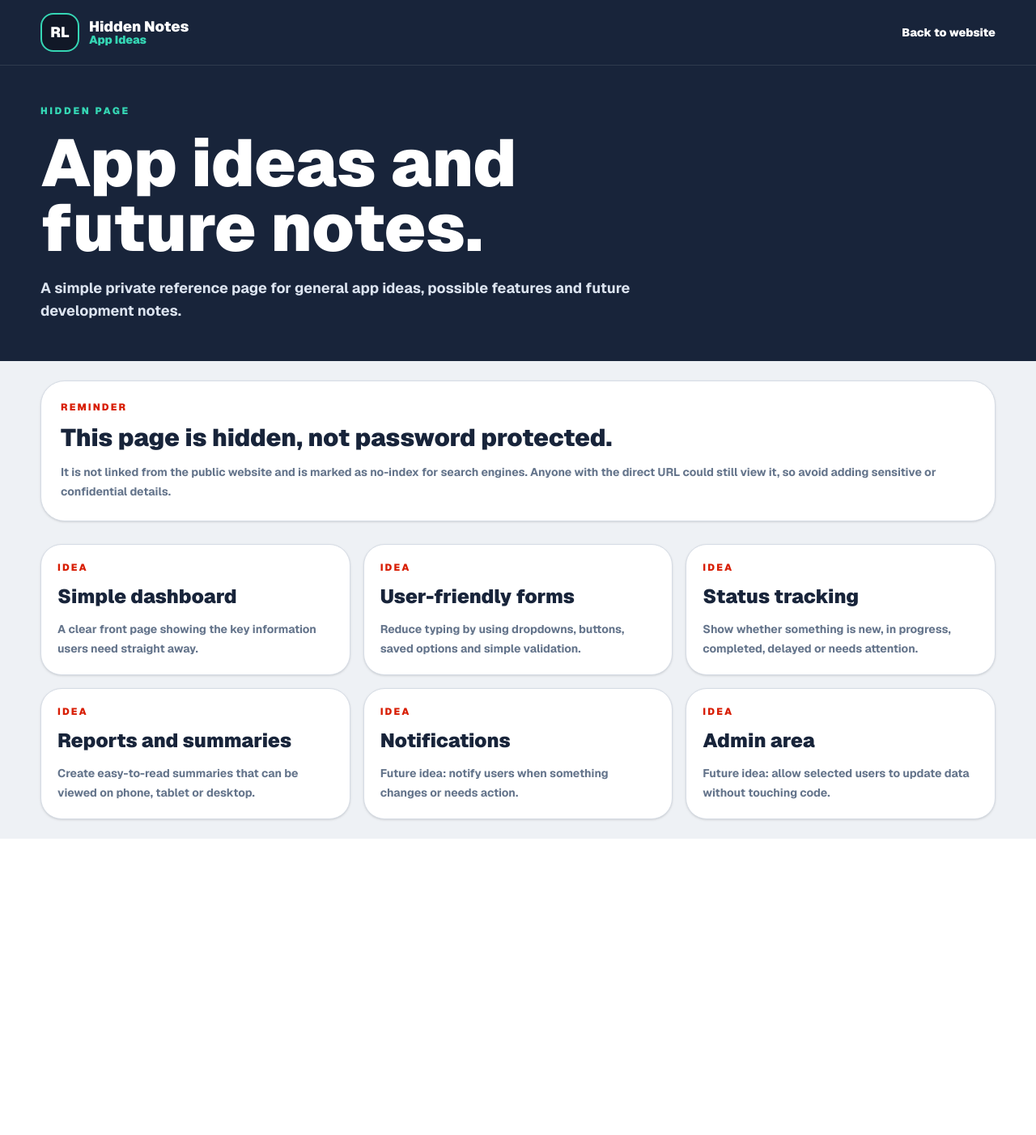
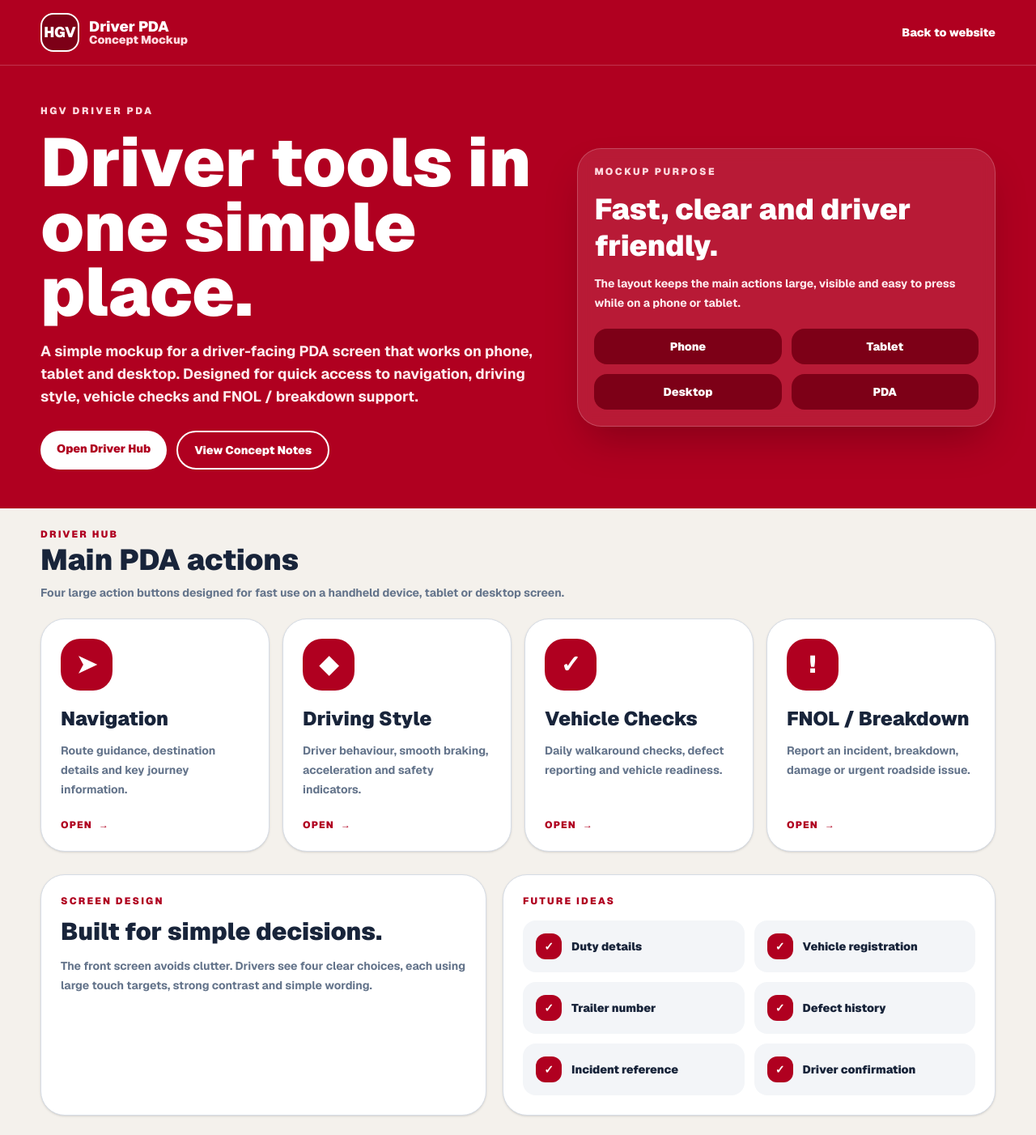
Before and after one commit to acannon76/rugby-league-supporter-web, a Next.js app: page /internal/app-ideas in a window 1280 px wide. Shown: the whole page at 81% size. Before the commit the page ends 1036 px from the top, so only its background shows below. Built offline with nearby package versions, Linux system fonts and the light colour scheme.

Commit message:
adding hidden page

```diff
--- a/src/app/internal/app-ideas/page.tsx
+++ b/src/app/internal/app-ideas/page.tsx
@@ -2,57 +2,57 @@ import type { Metadata } from "next";
 import Link from "next/link";
 
 export const metadata: Metadata = {
-  title: "App Ideas",
-  description: "Private app idea notes.",
+  title: "HGV Driver PDA Mockup",
+  description: "Hidden mockup page for a HGV driver PDA concept.",
   robots: {
     index: false,
     follow: false,
   },
 };
 
-const ideas = [
+const appButtons = [
   {
-    title: "Simple dashboard",
-    text: "A clear front page showing the key information users need straight away.",
+    title: "Navigation",
+    text: "Route guidance, destination details and key journey information.",
+    href: "#navigation",
+    icon: "➤",
   },
   {
-    title: "User-friendly forms",
-    text: "Reduce typing by using dropdowns, buttons, saved options and simple validation.",
+    title: "Driving Style",
+    text: "Driver behaviour, smooth braking, acceleration and safety indicators.",
+    href: "#driving-style",
+    icon: "◆",
   },
   {
-    title: "Status tracking",
-    text: "Show whether something is new, in progress, completed, delayed or needs attention.",
+    title: "Vehicle Checks",
+    text: "Daily walkaround checks, defect reporting and vehicle readiness.",
+    href: "#vehicle-checks",
+    icon: "✓",
   },
   {
-    title: "Reports and summaries",
-    text: "Create easy-to-read summaries that can be viewed on phone, tablet or desktop.",
-  },
-  {
-    title: "Notifications",
-    text: "Future idea: notify users when something changes or needs action.",
-  },
-  {
-    title: "Admin area",
-    text: "Future idea: allow selected users to update data without touching code.",
+    title: "FNOL / Breakdown",
+    text: "Report an incident, breakdown, damage or urgent roadside issue.",
+    href: "#fnol-breakdown",
+    icon: "!",
   },
 ];
 
-export default function AppIdeasPage() {
+export default function HgvDriverPdaMockupPage() {
   return (
-    <main className="min-h-screen bg-[#eef1f5] font-sans text-[#111]">
-      <header className="border-b border-white/10 bg-[#18243a] px-4 py-4 text-white sm:px-6 lg:px-10">
+    <main className="min-h-screen bg-[#f4f1ec] font-sans text-[#111]">
+      <header className="border-b border-white/20 bg-[#b00020] px-4 py-4 text-white sm:px-6 lg:px-10">
         <div className="mx-auto flex max-w-[1180px] items-center justify-between gap-5">
           <div className="flex items-center gap-3">
-            <div className="flex h-12 w-12 items-center justify-center rounded-2xl border-2 border-[#35d6b4] bg-[#111827] text-lg font-black text-white">
-              RL
+            <div className="flex h-12 w-12 items-center justify-center rounded-2xl border-2 border-white bg-[#7d0017] text-lg font-black text-white">
+              HGV
             </div>
 
             <div>
               <p className="text-lg font-black leading-none text-white">
-                Hidden Notes
+                Driver PDA
               </p>
-              <p className="text-sm font-black leading-none text-[#35d6b4]">
-                App Ideas
+              <p className="text-sm font-black leading-none text-[#ffd9df]">
+                Concept Mockup
               </p>
             </div>
           </div>
@@ -63,63 +63,184 @@ export default function AppIdeasPage() {
         </div>
       </header>
 
-      <section className="bg-[#18243a] px-4 py-8 text-white sm:px-6 lg:px-10 lg:py-12">
-        <div className="mx-auto max-w-[1180px]">
-          <p className="mb-4 text-xs font-black uppercase tracking-[0.22em] text-[#35d6b4]">
-            Hidden page
-          </p>
+      <section className="bg-[#b00020] px-4 py-8 text-white sm:px-6 lg:px-10 lg:py-12">
+        <div className="mx-auto grid max-w-[1180px] gap-8 lg:grid-cols-[1.1fr_0.9fr] lg:items-center">
+          <div>
+            <p className="mb-4 text-xs font-black uppercase tracking-[0.22em] text-[#ffd9df]">
+              HGV Driver PDA
+            </p>
 
-          <h1 className="max-w-[800px] text-[46px] font-black leading-[0.98] sm:text-[66px] lg:text-[82px]">
-            App ideas and future notes.
-          </h1>
+            <h1 className="max-w-[820px] text-[44px] font-black leading-[0.95] sm:text-[68px] lg:text-[84px]">
+              Driver tools in one simple place.
+            </h1>
 
-          <p className="mt-5 max-w-[760px] text-base font-bold leading-7 text-[#dce4f0] sm:text-lg">
-            A simple private reference page for general app ideas, possible
-            features and future development notes.
-          </p>
+            <p className="mt-5 max-w-[720px] text-base font-bold leading-7 text-[#ffecef] sm:text-lg">
+              A simple mockup for a driver-facing PDA screen that works on
+              phone, tablet and desktop. Designed for quick access to navigation,
+              driving style, vehicle checks and FNOL / breakdown support.
+            </p>
+
+            <div className="mt-7 flex flex-wrap gap-3">
+              <a
+                href="#driver-hub"
+                className="rounded-full bg-white px-5 py-3 text-sm font-black text-[#b00020] no-underline"
+              >
+                Open Driver Hub
+              </a>
+
+              <a
+                href="#concept-notes"
+                className="rounded-full border-2 border-white px-5 py-3 text-sm font-black text-white no-underline"
+              >
+                View Concept Notes
+              </a>
+            </div>
+          </div>
+
+          <section className="rounded-[30px] border border-white/20 bg-white/10 p-5 shadow-2xl backdrop-blur">
+            <p className="text-xs font-black uppercase tracking-[0.2em] text-[#ffd9df]">
+              Mockup Purpose
+            </p>
+
+            <h2 className="mt-4 text-3xl font-black leading-tight text-white sm:text-4xl">
+              Fast, clear and driver friendly.
+            </h2>
+
+            <p className="mt-3 text-sm font-bold leading-6 text-[#ffecef]">
+              The layout keeps the main actions large, visible and easy to press
+              while on a phone or tablet.
+            </p>
+
+            <div className="mt-5 grid grid-cols-2 gap-3">
+              <InfoPill label="Phone" />
+              <InfoPill label="Tablet" />
+              <InfoPill label="Desktop" />
+              <InfoPill label="PDA" />
+            </div>
+          </section>
         </div>
       </section>
 
-      <section className="px-4 py-6 sm:px-6 lg:px-10">
+      <section id="driver-hub" className="px-4 py-6 sm:px-6 lg:px-10">
         <div className="mx-auto max-w-[1180px]">
-          <section className="mb-7 rounded-[30px] border border-[#d6dce5] bg-white p-6 shadow-sm">
-            <p className="text-xs font-black uppercase tracking-[0.18em] text-[#d81e05]">
-              Reminder
+          <div className="mb-5">
+            <p className="text-xs font-black uppercase tracking-[0.18em] text-[#b00020]">
+              Driver Hub
             </p>
 
-            <h2 className="mt-3 text-3xl font-black text-[#18243a]">
-              This page is hidden, not password protected.
+            <h2 className="mt-1 text-3xl font-black text-[#18243a] sm:text-4xl">
+              Main PDA actions
             </h2>
 
-            <p className="mt-3 text-sm font-bold leading-6 text-[#64748b]">
-              It is not linked from the public website and is marked as
-              no-index for search engines. Anyone with the direct URL could
-              still view it, so avoid adding sensitive or confidential details.
+            <p className="mt-2 max-w-[760px] text-sm font-bold leading-6 text-[#64748b]">
+              Four large action buttons designed for fast use on a handheld
+              device, tablet or desktop screen.
             </p>
+          </div>
+
+          <section className="grid grid-cols-1 gap-4 sm:grid-cols-2 xl:grid-cols-4">
+            {appButtons.map((button) => (
+              <ActionCard
+                key={button.title}
+                title={button.title}
+                text={button.text}
+                href={button.href}
+                icon={button.icon}
+              />
+            ))}
           </section>
 
-          <section className="grid grid-cols-1 gap-4 sm:grid-cols-2 lg:grid-cols-3">
-            {ideas.map((idea) => (
-              <article
-                key={idea.title}
-                className="rounded-[26px] border border-[#d6dce5] bg-white p-5 shadow-sm"
-              >
-                <p className="text-xs font-black uppercase tracking-[0.18em] text-[#d81e05]">
-                  Idea
-                </p>
+          <section
+            id="concept-notes"
+            className="mt-7 grid gap-5 lg:grid-cols-[0.95fr_1.05fr]"
+          >
+            <section className="rounded-[30px] border border-[#d6dce5] bg-white p-6 shadow-sm">
+              <p className="text-xs font-black uppercase tracking-[0.18em] text-[#b00020]">
+                Screen Design
+              </p>
 
-                <h2 className="mt-3 text-2xl font-black text-[#18243a]">
-                  {idea.title}
-                </h2>
+              <h2 className="mt-3 text-3xl font-black text-[#18243a]">
+                Built for simple decisions.
+              </h2>
 
-                <p className="mt-3 text-sm font-bold leading-6 text-[#64748b]">
-                  {idea.text}
-                </p>
-              </article>
-            ))}
+              <p className="mt-3 text-sm font-bold leading-6 text-[#64748b]">
+                The front screen avoids clutter. Drivers see four clear choices,
+                each using large touch targets, strong contrast and simple wording.
+              </p>
+            </section>
+
+            <section className="rounded-[30px] border border-[#d6dce5] bg-white p-6 shadow-sm">
+              <p className="text-xs font-black uppercase tracking-[0.18em] text-[#b00020]">
+                Future Ideas
+              </p>
+
+              <div className="mt-4 grid gap-3 sm:grid-cols-2">
+                <FeatureItem text="Duty details" />
+                <FeatureItem text="Vehicle registration" />
+                <FeatureItem text="Trailer number" />
+                <FeatureItem text="Defect history" />
+                <FeatureItem text="Incident reference" />
+                <FeatureItem text="Driver confirmation" />
+              </div>
+            </section>
           </section>
         </div>
       </section>
     </main>
   );
 }
+
+function ActionCard({
+  title,
+  text,
+  href,
+  icon,
+}: {
+  title: string;
+  text: string;
+  href: string;
+  icon: string;
+}) {
+  return (
+    <a
+      href={href}
+      className="group flex min-h-[230px] flex-col rounded-[30px] border border-[#d6dce5] bg-white p-6 text-[#111] no-underline shadow-sm transition hover:-translate-y-1 hover:shadow-lg"
+    >
+      <div className="mb-5 flex h-16 w-16 items-center justify-center rounded-3xl bg-[#b00020] text-3xl font-black text-white transition group-hover:bg-[#7d0017]">
+        {icon}
+      </div>
+
+      <h2 className="text-2xl font-black leading-tight text-[#18243a]">
+        {title}
+      </h2>
+
+      <p className="mt-3 text-sm font-bold leading-6 text-[#64748b]">
+        {text}
+      </p>
+
+      <div className="mt-auto flex items-center gap-2 pt-6 text-xs font-black uppercase tracking-widest text-[#b00020]">
+        Open <span className="transition group-hover:translate-x-1">→</span>
+      </div>
+    </a>
+  );
+}
+
+function InfoPill({ label }: { label: string }) {
+  return (
+    <div className="rounded-2xl bg-[#7d0017] px-4 py-3 text-center text-sm font-black text-white">
+      {label}
+    </div>
+  );
+}
+
+function FeatureItem({ text }: { text: string }) {
+  return (
+    <div className="flex items-center gap-3 rounded-2xl bg-[#f3f5f8] p-4">
+      <div className="flex h-8 w-8 items-center justify-center rounded-xl bg-[#b00020] text-sm font-black text-white">
+        ✓
+      </div>
+
+      <p className="text-sm font-black text-[#18243a]">{text}</p>
+    </div>
+  );
+}
```
